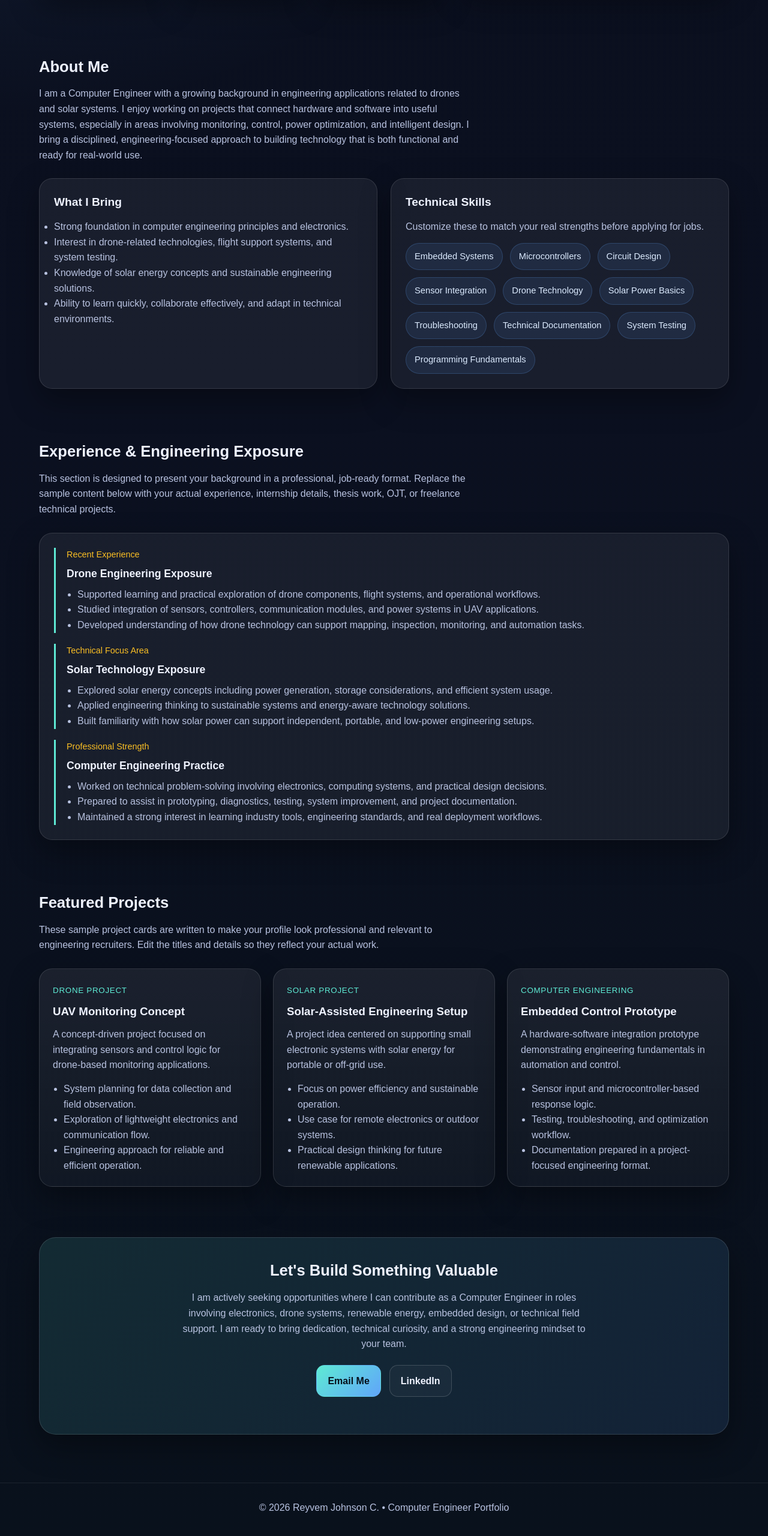
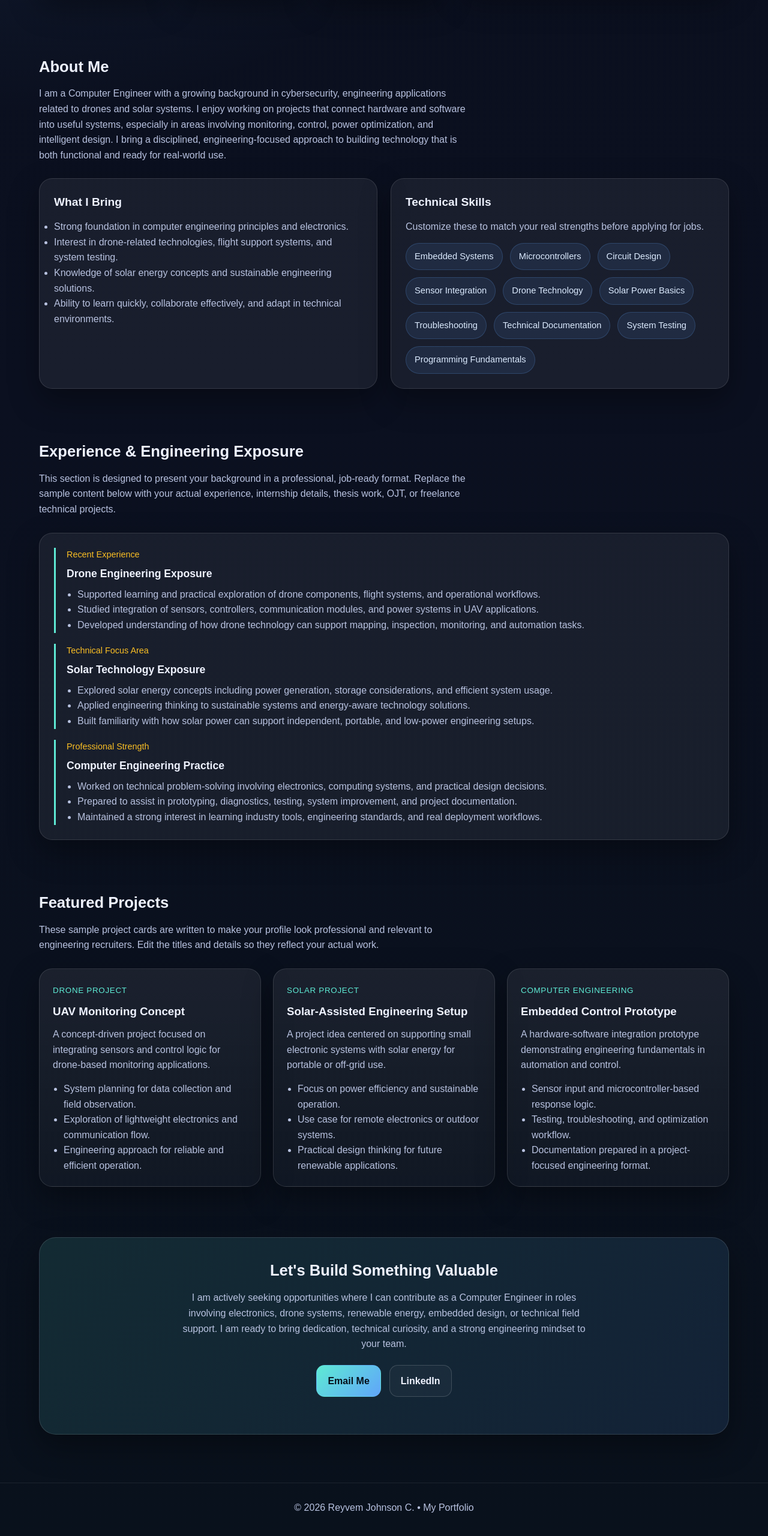
Before and after one commit to rcajegas/reyvemportfolio, a plain HTML site: page index.html in a window 1280 px wide. Shown: the part 917-3477 px from the top of the page at 60% size. Drawn offline with Linux system fonts and the light colour scheme.

Commit message:
Update index.html

```diff
--- a/index.html
+++ b/index.html
@@ -3,7 +3,7 @@
 <head>
   <meta charset="UTF-8" />
   <meta name="viewport" content="width=device-width, initial-scale=1.0" />
-  <title>Reyvem Johnson C. | Computer Engineer Portfolio</title>
+  <title>Reyvem Johnson C. | Portfolio</title>
   <style>
     :root {
       --bg: #0b1020;
@@ -515,7 +515,7 @@
       <div class="container">
         <h2 class="section-title">About Me</h2>
         <p class="section-intro">
-          I am a Computer Engineer with a growing background in engineering applications related to drones and solar systems.
+          I am a Computer Engineer with a growing background in cybersecurity, engineering applications related to drones and solar systems.
           I enjoy working on projects that connect hardware and software into useful systems, especially in areas involving
           monitoring, control, power optimization, and intelligent design. I bring a disciplined, engineering-focused approach
           to building technology that is both functional and ready for real-world use.
@@ -661,7 +661,7 @@
 
   <footer>
     <div class="container">
-      <p>© 2026 Reyvem Johnson C. • Computer Engineer Portfolio</p>
+      <p>© 2026 Reyvem Johnson C. • My Portfolio</p>
     </div>
   </footer>
 </body>
```
